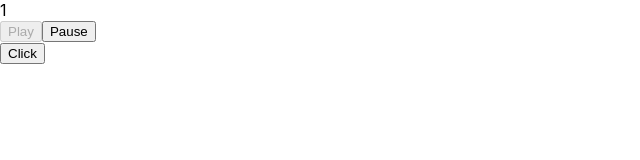
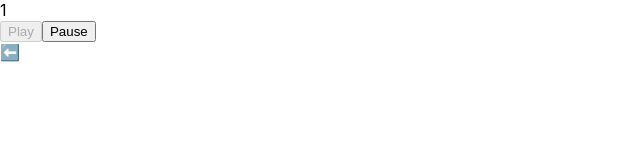
Before and after one commit to ananastasiap/game-of-arrows, a React (Vite) app: page / in a window 1280 px wide. Both pictures are taken after a click on the button "Play". Shown: the top 160 px of the page, without its empty margins (0-640 px from the left). Built offline with nearby package versions, Linux system fonts and the light colour scheme.

Commit message:
feat: end showing random keys

```diff
--- a/src/components/playground/components/random-keys/randomKeys.component.tsx
+++ b/src/components/playground/components/random-keys/randomKeys.component.tsx
@@ -1,5 +1,6 @@
-import { useAppDispatch } from "../../../../app/hooks"
-import { setSteps } from "../../store/slices"
+import { useAppSelector } from "../../../../app/hooks"
+import { MAP_ARROW_CODES } from "../../constants"
+import { IMapArrowCodes } from "../../types"
 
 export interface IRandomKey {
   isTimerActive: boolean
@@ -7,11 +8,15 @@ export interface IRandomKey {
 
 const RandomKey: React.FC<IRandomKey> = (props) => {
   // const { isTimerActive } = props
-  const dispatch = useAppDispatch()
+  const state = useAppSelector((state) => state.playground)
 
   return (
     <div>
-      <button onClick={() => dispatch(setSteps())}>Click</button>
+      {state.steps.map((el, index) => (
+        <span key={index}>
+          {MAP_ARROW_CODES[el.currentValue as keyof IMapArrowCodes]}
+        </span>
+      ))}
     </div>
   )
 }
--- a/src/components/playground/constants.ts
+++ b/src/components/playground/constants.ts
@@ -1 +1,12 @@
+import { IMapArrowCodes } from "./types"
+
 export const INTERVAL_TIME: number = 2000
+
+export const MAP_ARROW_CODES: IMapArrowCodes = {
+  ArrowUp: "⬆️",
+  ArrowDown: "⬇️",
+  ArrowLeft: "⬅️",
+  ArrowRight: "➡️",
+}
+
+export const ARR_ARROW_CODES = Object.keys(MAP_ARROW_CODES)
--- a/src/components/playground/playground.component.tsx
+++ b/src/components/playground/playground.component.tsx
@@ -4,6 +4,7 @@ import { setCurrentStep } from "./store/slices"
 import Controls from "./components/controls"
 import { INTERVAL_TIME } from "./constants"
 import RandomKey from "./components/random-keys/randomKeys.component"
+import { setSteps } from "./store/slices"
 
 const Playground: React.FC = () => {
   const state = useAppSelector((state) => state.playground)
@@ -17,6 +18,7 @@ const Playground: React.FC = () => {
     if (isTimerActive) {
       refreshIntervalId.current = setInterval(() => {
         dispatch(setCurrentStep())
+        dispatch(setSteps())
       }, INTERVAL_TIME)
     } else {
       clearInterval(refreshIntervalId.current as NodeJS.Timeout)
--- a/src/components/playground/store/slices.ts
+++ b/src/components/playground/store/slices.ts
@@ -1,8 +1,10 @@
 import { createSlice } from "@reduxjs/toolkit"
 import { IPlaygroundState } from "./types"
+import { ARR_ARROW_CODES } from "../constants"
 
 export const initialState: IPlaygroundState = {
   currentStep: 0,
+  steps: [],
 }
 
 export const playgroundSlice = createSlice({
@@ -13,8 +15,11 @@ export const playgroundSlice = createSlice({
       state.currentStep += 1
     },
     setSteps: (state) => {
-      const randomKeys = Math.floor(Math.random() * 4)
-      console.log(randomKeys)
+      const randomKeys = Math.floor(Math.random() * ARR_ARROW_CODES.length)
+
+      state.steps.push({
+        currentValue: ARR_ARROW_CODES[randomKeys],
+      })
     },
   },
 })
--- a/src/components/playground/store/types.ts
+++ b/src/components/playground/store/types.ts
@@ -1,3 +1,8 @@
+export interface IPlaygroundStepState {
+  currentValue: string
+}
+
 export interface IPlaygroundState {
   currentStep: number
+  steps: IPlaygroundStepState[]
 }
--- /dev/null
+++ b/src/components/playground/types.ts
@@ -0,0 +1,6 @@
+export interface IMapArrowCodes {
+  ArrowUp: string
+  ArrowDown: string
+  ArrowLeft: string
+  ArrowRight: string
+}
```
